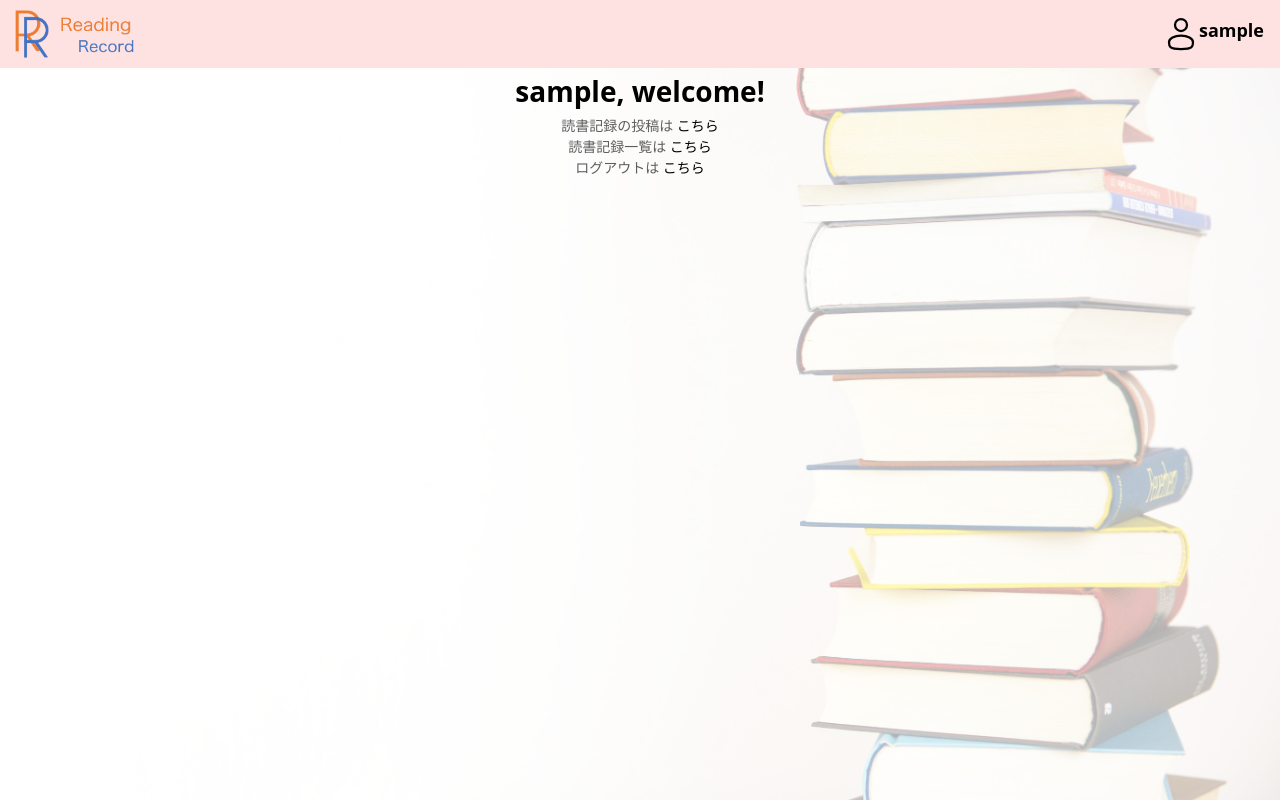
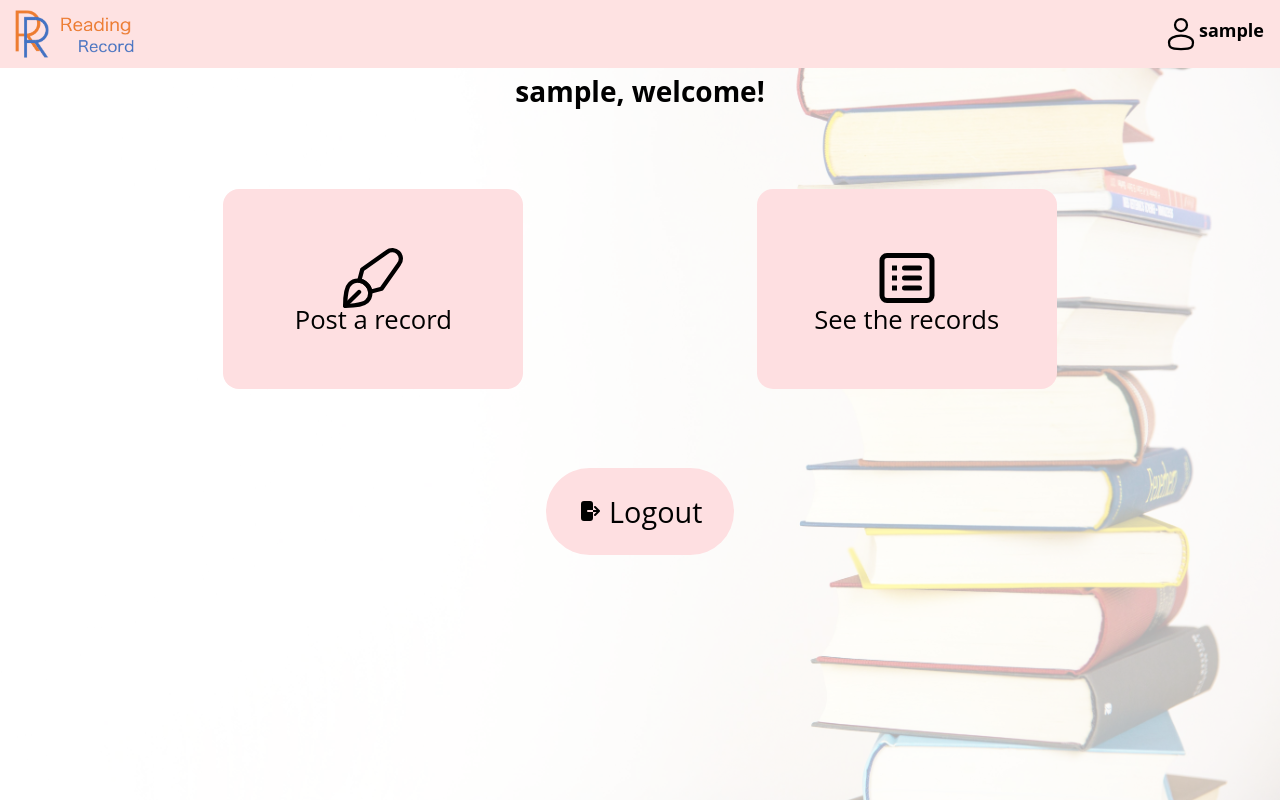
Before and after one commit to tomoish/reading-record, a Django app: page /home/ in a window 1280 px wide. Run offline with Django 4.2, Linux system fonts and the light colour scheme; the visitor is signed in with stand-in values (Sample User, id 1).

Commit message:
Fix my page desgin

```diff
--- a/book_project/reading_record/static/reading_record/css/style.css
+++ b/book_project/reading_record/static/reading_record/css/style.css
@@ -351,6 +351,45 @@ form {
   line-height: 0.8;
 }
 
+
+/*
+my page
+====================================================*/
+
+.my-page {
+  display: flex;
+  justify-content: space-evenly;
+  /* background: #ccc; */
+  flex-wrap: wrap;
+  margin-top: 5%;
+}
+
+.my-page-box{
+  width: 300px;
+  height: 200px;
+  margin: 10px;
+  background-color: var(--sakura);
+  border-radius: 1rem/* 16px */;
+  text-align: center;
+  font-size: 1.6rem;
+  display: table;
+}
+
+.btn-my-page {
+  border-radius: 1rem/* 16px */;
+  font-size: 1.6rem;
+  text-align: center;
+  color: #000;
+  margin: 0 auto;
+  display: table-cell;
+  vertical-align: middle;
+}
+
+.btn-my-page:hover{
+  color: #fff;
+  background: #f596aa;
+}
+
 /*
 show_records
 ====================================================*/
--- a/book_project/reading_record/templates/reading_record/home.html
+++ b/book_project/reading_record/templates/reading_record/home.html
@@ -22,23 +22,38 @@
     <div>
       <a href="{% url 'home' %}" class="sign-in flex text-lg font-bold ">
         <svg xmlns="http://www.w3.org/2000/svg" width="36" height="36" viewBox="0 0 24 24"><g fill="none" stroke="currentColor" stroke-width="1.5"><circle cx="12" cy="6" r="4"/><path d="M20 17.5c0 2.485 0 4.5-8 4.5s-8-2.015-8-4.5S7.582 13 12 13s8 2.015 8 4.5Z"/></g></svg>
-        {{UserID}}</a></li>
+        {{UserID}}</a>
     </div>
   </nav>
 </header>
 
-<div class="main">
+<div>
   <h1>{{ UserID }}, welcome!</h1>
 
-  <p class="guid"> 読書記録の投稿は
-    <a href="{% url 'record_create' %}">こちら</a>
+  <div class="my-page">
+    <div class="my-page-box">
+      <a href="{% url 'record_create' %}" class="btn-my-page">
+        <svg xmlns="http://www.w3.org/2000/svg" width="60" height="60" viewBox="0 0 14 14"><g fill="none" stroke="currentColor" stroke-linecap="round" stroke-linejoin="round"><path d="M5.5 12.5a2.72 2.72 0 0 0 0-4a2.72 2.72 0 0 0-4 0c-1 1-1 5-1 5s4 0 5-1Z"/><path d="M12.92 1.08a2 2 0 0 0-2.64-.15L4.5 5l-.71 2.64a2.87 2.87 0 0 1 1.71.86a2.87 2.87 0 0 1 .86 1.71L9 9.5l4.07-5.78a2 2 0 0 0-.15-2.64ZM.5 13.5l3.25-3.25"/></g></svg>
+        <br>
+        Post a record
+      </a>
+    </div>
+    <div class="my-page-box">
+      <a href="{% url 'show_records' %}" class="btn-my-page">
+        <svg xmlns="http://www.w3.org/2000/svg" width="60" height="60" viewBox="0 0 24 24"><path fill="currentColor" fill-rule="evenodd" d="M20 4H4a1 1 0 0 0-1 1v14a1 1 0 0 0 1 1h16a1 1 0 0 0 1-1V5a1 1 0 0 0-1-1ZM4 2a3 3 0 0 0-3 3v14a3 3 0 0 0 3 3h16a3 3 0 0 0 3-3V5a3 3 0 0 0-3-3H4Zm2 5h2v2H6V7Zm5 0a1 1 0 1 0 0 2h6a1 1 0 1 0 0-2h-6Zm-3 4H6v2h2v-2Zm2 1a1 1 0 0 1 1-1h6a1 1 0 1 1 0 2h-6a1 1 0 0 1-1-1Zm-2 3H6v2h2v-2Zm2 1a1 1 0 0 1 1-1h6a1 1 0 1 1 0 2h-6a1 1 0 0 1-1-1Z" clip-rule="evenodd"/></svg>
+        <br>
+        See the records
+      </a>
+    </div>
+  </div>
 
-    <p class="guid"> 読書記録一覧は
-      <a href="{% url 'show_records' %}">こちら</a>
+  <div class="btn">
+    <a href="{% url 'Logout' %}" class="btn-c">
+      <svg xmlns="http://www.w3.org/2000/svg" width="24" height="24" viewBox="0 0 24 24"><path fill="currentColor" fill-rule="evenodd" d="M6 2a3 3 0 0 0-3 3v14a3 3 0 0 0 3 3h6a3 3 0 0 0 3-3V5a3 3 0 0 0-3-3H6zm10.293 5.293a1 1 0 0 1 1.414 0l4 4a1 1 0 0 1 0 1.414l-4 4a1 1 0 0 1-1.414-1.414L18.586 13H10a1 1 0 1 1 0-2h8.586l-2.293-2.293a1 1 0 0 1 0-1.414z" clip-rule="evenodd"/></svg>
+      Logout
+    </a>
+  </div>
 
-  <p class="guid"> ログアウトは
-  <a href="{% url 'Logout' %}">こちら</a>
-  </p>
 </div>
 </body>
 </html>
```
